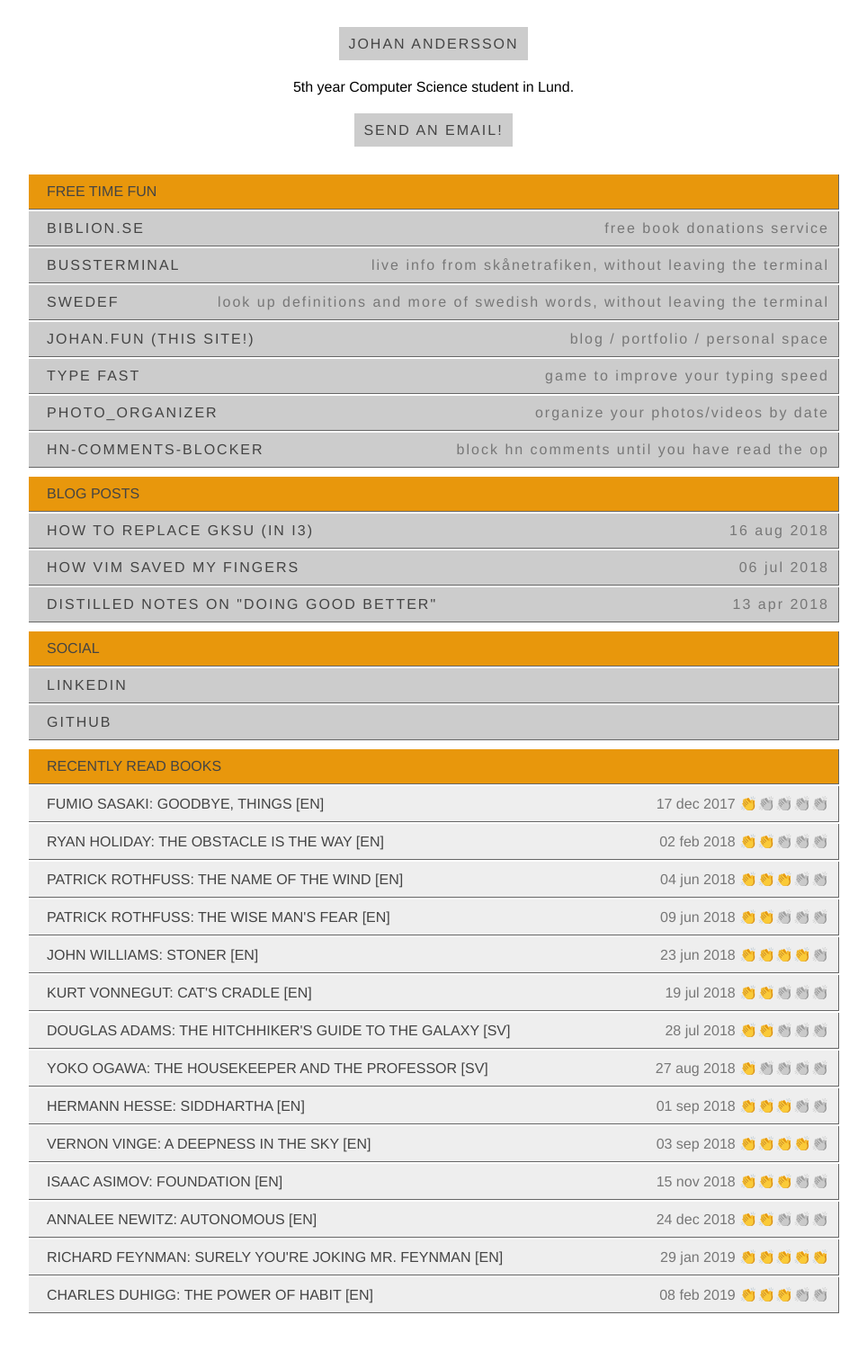
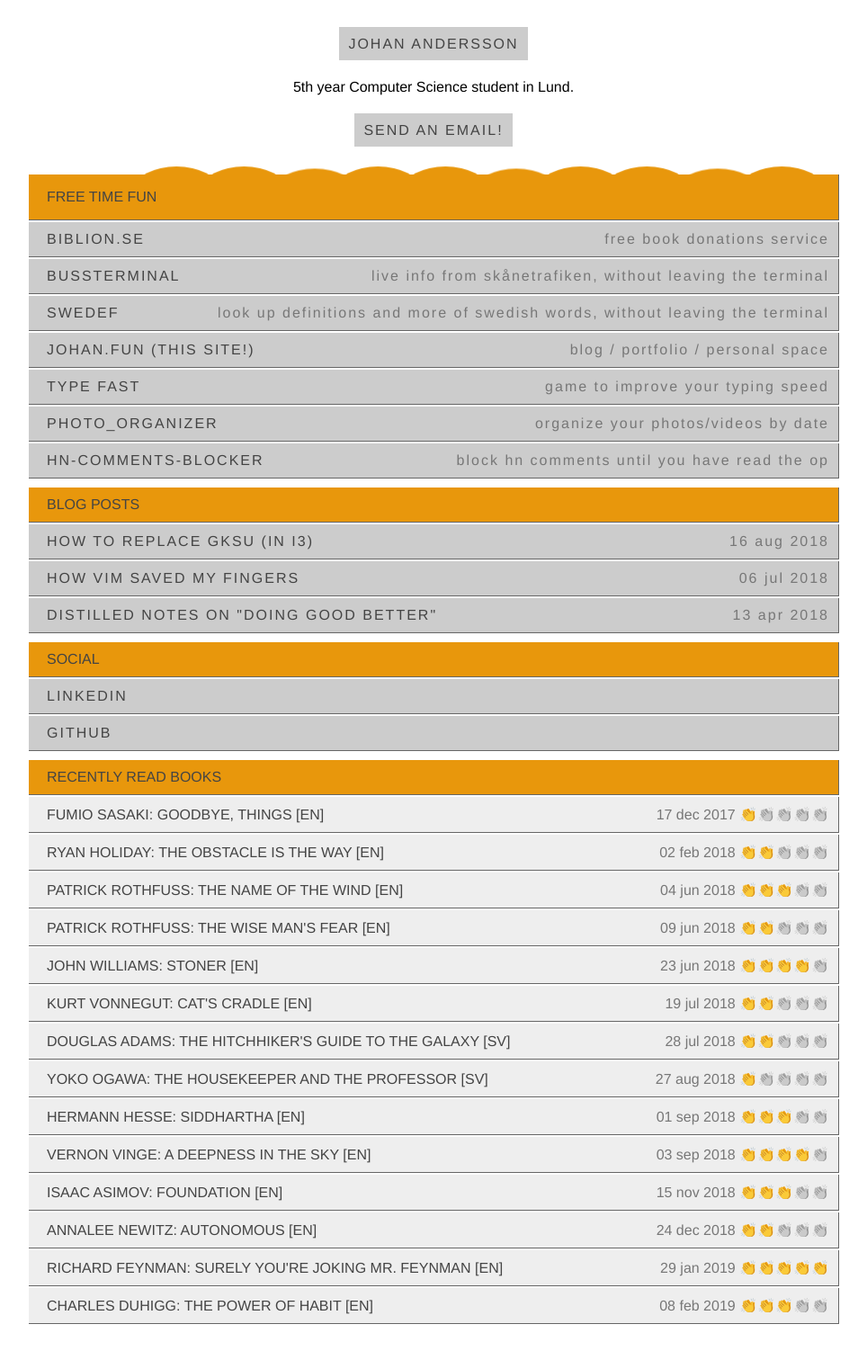
Before and after one commit to johan-andersson01/johan-andersson01.github.io, a Jekyll site: the page built from index.html, in a window 1280 px wide. Shown: the whole page at 90% size, without its empty margins (158-1122 px from the left). Built offline with Jekyll 4.4.1, drawn with Linux system fonts in a browser that asks for light colours.

Commit message:
add waves ~~~

```diff
--- a/index.css
+++ b/index.css
@@ -24,6 +24,53 @@
 ul li:first-child {
     background:#E8970C;
     color:#444;
+}
+
+@keyframes wave {
+    0% {
+        transform: translate3d(0px, 0px, 0px);
+        border-radius: 35%;
+        animation-timing-function: ease-in;
+    }
+    50% {
+        transform: translate3d(-10px, -5px, 0px);
+        border-radius: 55%;
+        animation-timing-function: ease-out;
+    }
+    90% {
+    }
+    100% {
+        transform: translate3d(-18px, -10px, 0px);
+        border-radius: 100%;
+    }
+}
+
+ul li:first-child div {
+    background:#E8970C;
+    color:#444;
+    border-radius: 50%;
+    position: relative;
+    float:left;
+    width: 93px;
+    height: 50px;
+    margin-left:-50px;
+}
+
+ul li:first-child div:nth-child(3n) {
+    animation: wave 0.5s infinite alternate;
+    z-index:-3;
+}
+
+ul li:first-child div:nth-child(3n+1) {
+    animation: wave 0.5s infinite alternate;
+    animation-delay:0.3s;
+    z-index:-2;
+}
+
+ul li:first-child div:nth-child(3n+2) {
+    animation: wave 0.5s infinite alternate-reverse;
+    animation-delay:0.7s;
+    z-index:-1;
 }
 
 a {
--- a/index.html
+++ b/index.html
@@ -18,6 +18,9 @@
                     <span class="left">
                         free time fun
                     </span>
+                    {% for i in (1..10) %}
+                        <div></div>
+                    {% endfor %}
                 </li>
                 {% for project in site.data.projects %}
                 <li>
```
